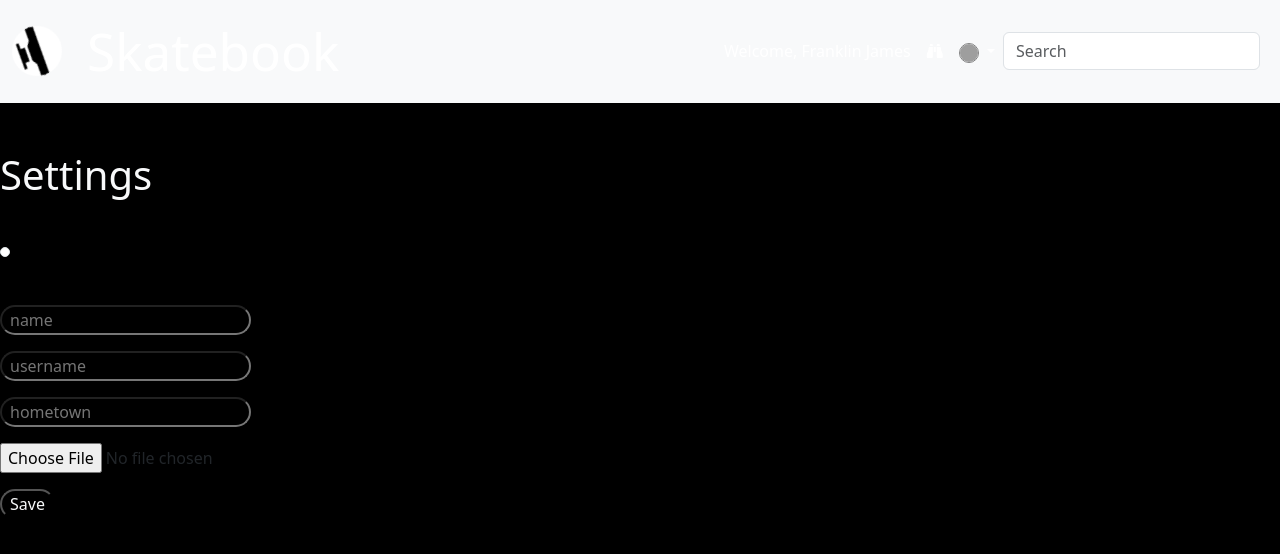
After one commit to FranklinJamesJones89/SkateBook, a Django app: page /settings/ in a window 1280 px wide. The commit adds this page. Shown: the top 554 px of the page. Run offline with Django 4.2, Linux system fonts and the light colour scheme; a user stored in the database is signed in; some libraries are stand-ins or nearby versions; grey boxes are pictures that could not be loaded.

Commit message:
Create Settings page

```diff
--- a/skatebooks/forms.py
+++ b/skatebooks/forms.py
@@ -18,3 +18,8 @@ class SpotForm(ModelForm):
         model = Spot
         fields = ('category', 'name', 'description', 'street', 'city', 'state', 'zipcode', 'twelve', 'image', )
         exclude = ['owner', 'num_of_likes', 'created']
+
+class UserForm(ModelForm):
+    class Meta:
+        model = User
+        fields = ['name', 'username', 'hometown', 'avatar']
--- /dev/null
+++ b/skatebooks/templates/skatebooks/components/forms/settings.html
@@ -0,0 +1,31 @@
+{% extends 'skatebooks/components/base.html' %}
+{% load static %}
+
+{% block content %}<form>
+	<h1 class="text-light mt-5 mb-5">Settings</h1>
+	<img class="mb-5 img-thumbnail img-responsive" style="width:20%;"src={{ user.avatar.url }}>
+	<form class="" action="" method="POST" enctype="multipart/form-data">
+	{% csrf_token %}
+	<input type="hidden" name="csrfmiddlewaretoken" value="No30UWBDcTIlZmsbFf3MGyXOwWk2kFuLMFkXG7XDhef5TfQ1CPHB2CAIQZ07aT6Z">
+
+	<p>
+    <input class="rounded-pill fs-10 px-2 bg-black text-light" type="text" placeholder="name" name="name" maxlength="200" required id="id_name">
+  </p>
+
+  <p>
+    <input class="rounded-pill px-2 bg-black text-light" type="text" placeholder="username" name="username" maxlength="200" required id="id_username">
+  </p>
+
+
+  <p>
+    <input class="rounded-pill px-2 bg-black text-light" type="text" placeholder="hometown" name="hometown" maxlength="500" id="id_hometown">
+  </p>
+
+  <p>
+    <input type="file" name="avatar" id="id_avatar">
+  </p>
+
+	<button class="bg-black rounded-pill text-light px-2">Save</button>
+</form>
+
+{% endblock content %}
--- a/skatebooks/templates/skatebooks/components/navbar.html
+++ b/skatebooks/templates/skatebooks/components/navbar.html
@@ -22,7 +22,7 @@
           </a>
           <ul style="background-color: var(--black);"class="dropdown-menu">
 		  <li><a class="dropdown-item" href="{% url 'skatebooks:profile' user.id %}">your profile</a></li>
-            <li><a class="dropdown-item" href="#">your settings</a></li>
+		  <li><a class="dropdown-item" href="{% url 'skatebooks:settings' %}">your settings</a></li>
             <li><hr class="dropdown-divider"></li>
 	    <li><a class="dropdown-item" href="{% url 'skatebooks:signout' %}">sign out</a></li>
           </ul>
--- a/skatebooks/templates/skatebooks/profile.html
+++ b/skatebooks/templates/skatebooks/profile.html
@@ -10,7 +10,7 @@
 <div class="profile-icons-container">
   <a href="{% url 'skatebooks:index' %}"><i class="fa-solid fa-house"></i></a>
   <a href="{% url 'skatebooks:spot_form' %}"><i class="fa fa-binoculars fontawesome-icon"></i></a>
-  <a href="#"><i class="fa  fa-gear"></i></a>
+  <a href="{% url 'skatebooks:settings' %}"><i class="fa fa-gear"></i></a>
 </div>
 <hr class="profile-hr">
 
--- a/skatebooks/templates/skatebooks/spot.html
+++ b/skatebooks/templates/skatebooks/spot.html
@@ -17,7 +17,9 @@
     <p class="spot-description">{{ spot.description }}</p>
     <p>🚔 {{ spot.twelve }}</p>
     <a id="spot-like-btn" href="/like_spot?spot_id={{ spot.id }}" class="like-btn"><i class="fa-regular fa-thumbs-up"> {{ spot.num_of_likes }}</i></a>
+    {% if user == spot.owner %}
     <a href="{% url 'skatebooks:delete_spot' spot.id %}"><i class="fa fa-trash"></i></a>
+    {% endif %}
 
   <form class="spot-comment-form" action="" method="POST">
     {% csrf_token %}
--- a/skatebooks/urls.py
+++ b/skatebooks/urls.py
@@ -15,4 +15,5 @@ urlpatterns = [
     path('delete_comment/<str:pk>/', views.delete_comment, name = 'delete_comment'),
     path('spot_form', views.spot_form, name = 'spot_form'),
     path('delete_spot/<str:pk>/', views.delete_spot, name = 'delete_spot'),
+    path('settings/', views.settings, name = 'settings')
 ]
--- a/skatebooks/views.py
+++ b/skatebooks/views.py
@@ -2,7 +2,7 @@ from django.shortcuts import render, redirect
 from django.db.models import Q
 from django.http import HttpResponse
 from django.contrib.auth.decorators import login_required
-from .forms import SignupForm, CommentForm, SpotForm
+from .forms import SignupForm, CommentForm, SpotForm, UserForm
 from django.contrib.auth import authenticate, login, logout
 from django.contrib import messages
 from .models import User, Spot, Category, LikeSpot, Comment
@@ -191,3 +191,11 @@ def delete_spot(request, pk):
         return redirect('skatebooks:index')
 
     return render(request, 'skatebooks/components/forms/delete_spot.html', {'obj': spot})
+
+@login_required(login_url = 'skatebooks:signin')
+def settings(request):
+    form = UserForm()
+
+    context = {'form': form}
+
+    return render(request, 'skatebooks/components/forms/settings.html', context)
```
Also changed, not shown: db.sqlite3.
